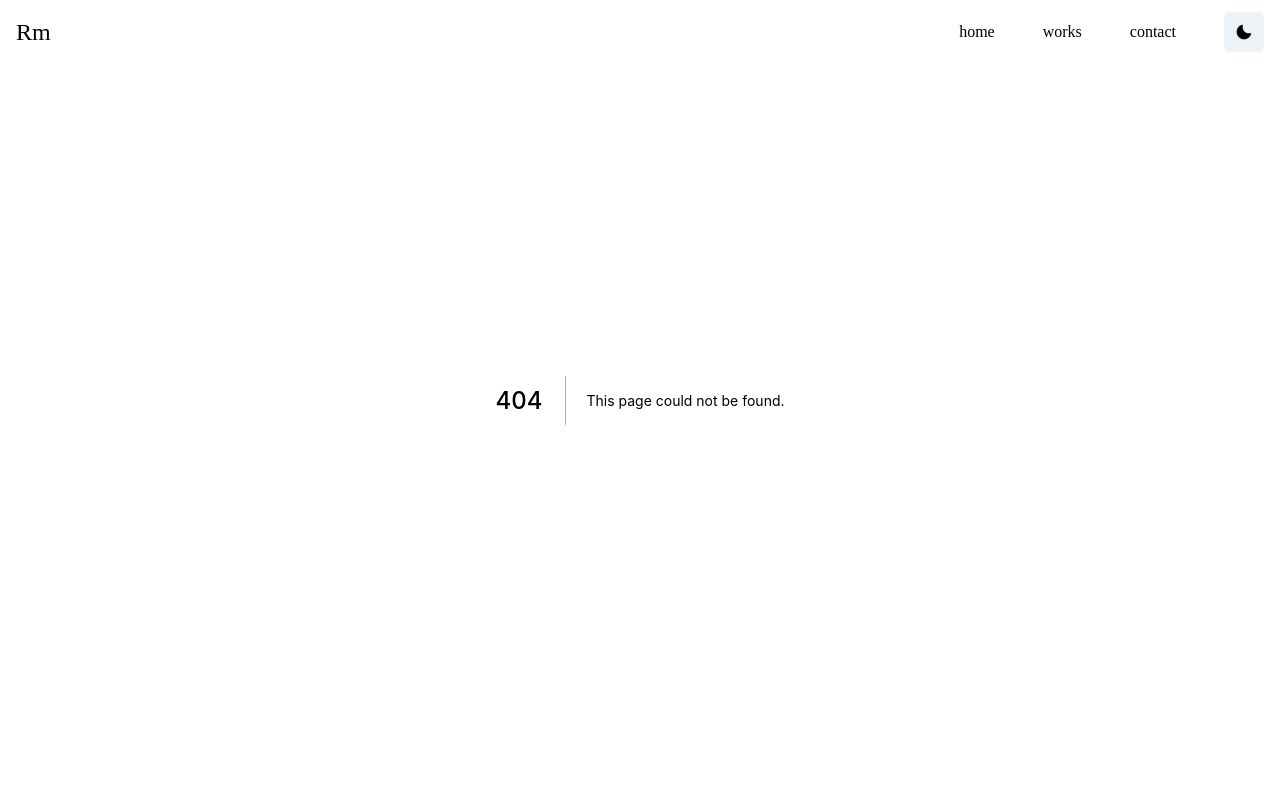
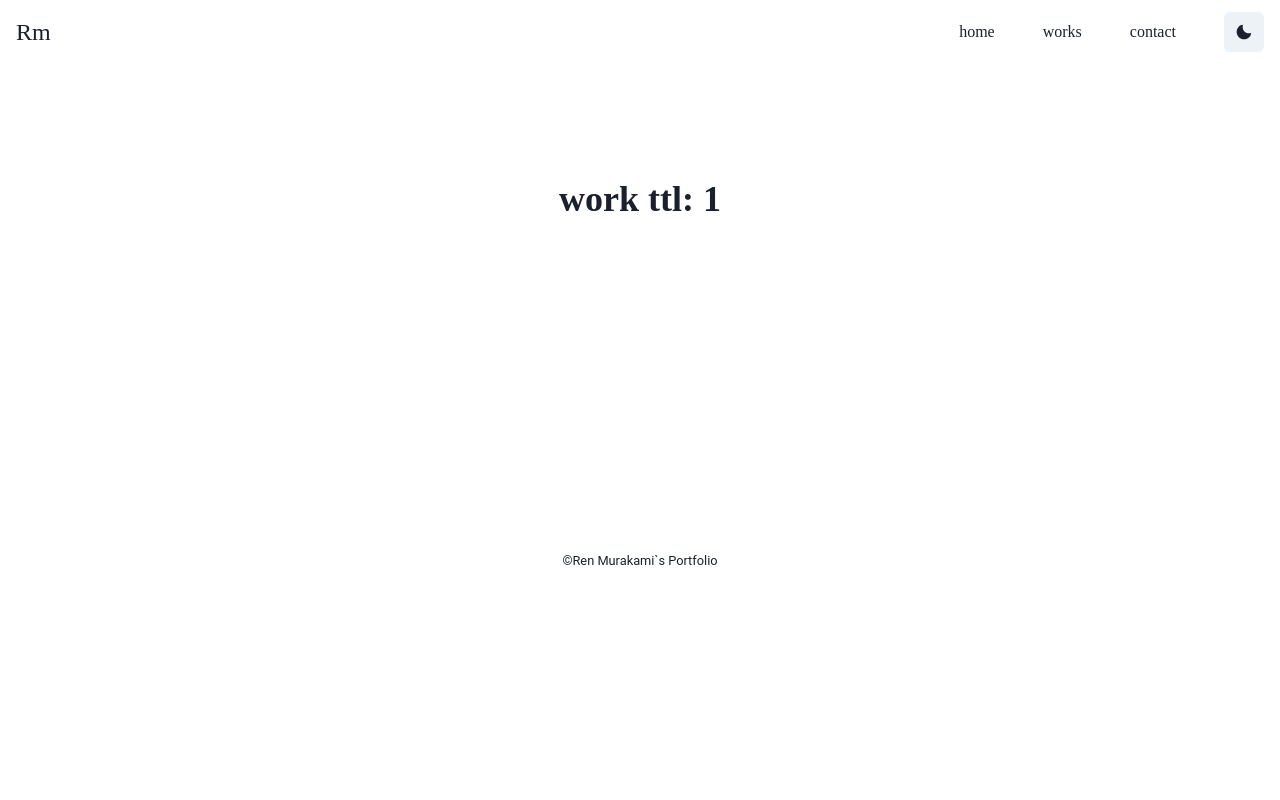
Before and after one commit to murakamiren/portfolio-v2, a Next.js app: page /works/1 in a window 1280 px wide. Before the commit this address had no page. Shown: the top 800 px of the page. Built offline with nearby package versions, Linux system fonts and the light colour scheme.

Commit message:
setup dynamic routes on postworks

```diff
--- a/src/pages/works.tsx
+++ b/src/pages/works.tsx
@@ -7,7 +7,7 @@ const Works: NextPage = () => {
 			<Box w="full" h="50vh">
 				<Flex h="full" justify="center" alignItems="center">
 					<Heading as="h2" fontFamily="montserrat">
-						this is works page
+						My all works
 					</Heading>
 				</Flex>
 			</Box>
--- /dev/null
+++ b/src/pages/works/[pid].tsx
@@ -0,0 +1,19 @@
+import { Box, Flex, Heading } from "@chakra-ui/react";
+import { NextPage } from "next";
+import { useRouter } from "next/router";
+
+const PostWorks: NextPage = () => {
+	const router = useRouter();
+	const { pid } = router.query;
+	return (
+		<Box w="full">
+			<Flex h="50vh" justify="center" alignItems="center">
+				<Heading as="h2" fontFamily="montserrat">
+					work ttl: {pid}
+				</Heading>
+			</Flex>
+		</Box>
+	);
+};
+
+export default PostWorks;
```
